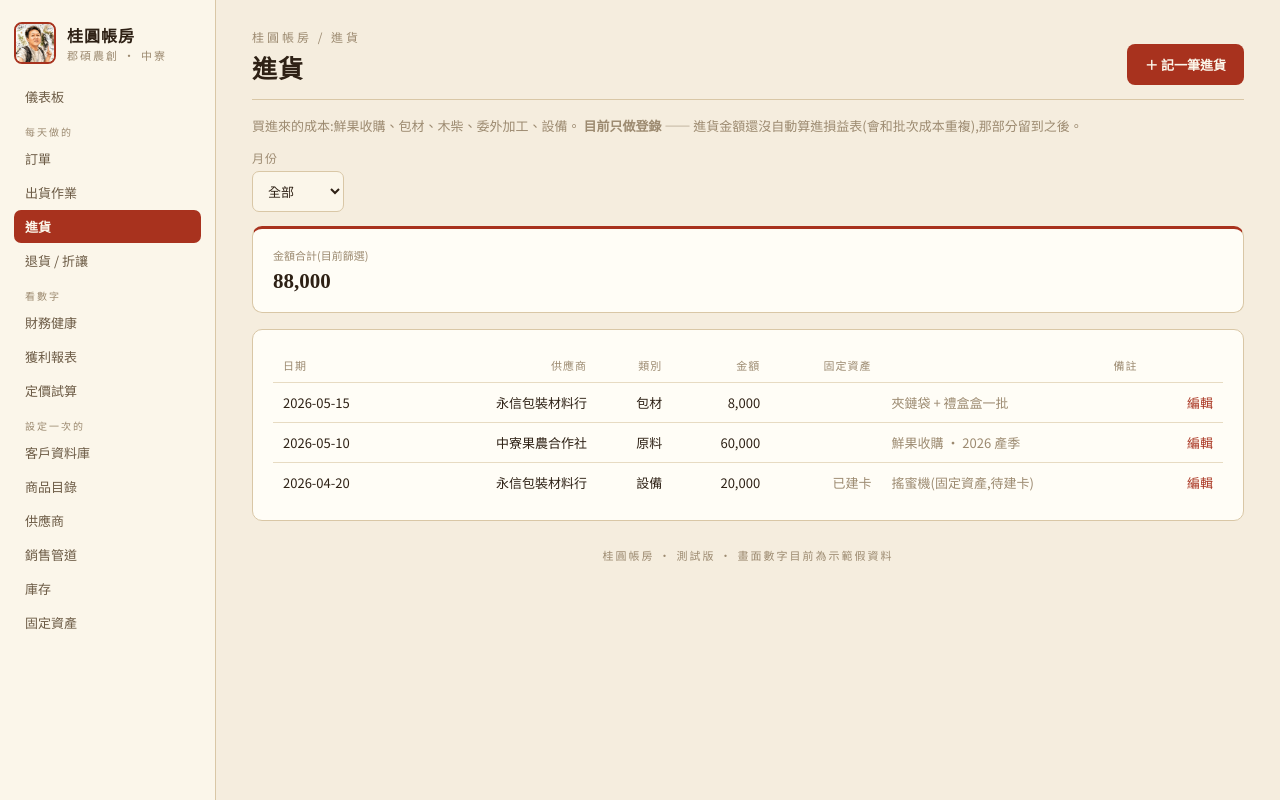
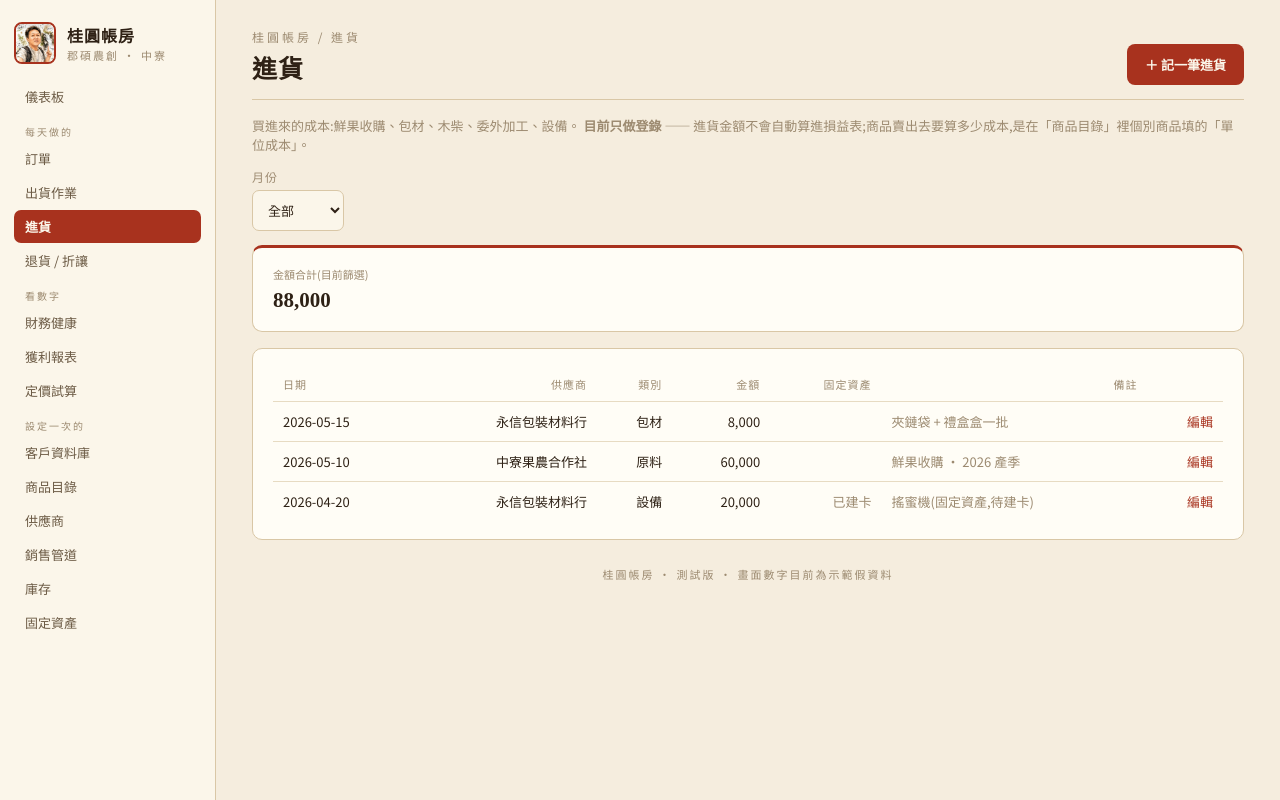
Before and after one commit to chihsuanwang/Jun-Shuo, a FastAPI app: page /purchases in a window 1280 px wide. Run offline with FastAPI, Linux system fonts and the light colour scheme; data comes from the database, SQL or seed files in the repository; parts of the project's set-up code (start-up, migrations or seed data) failed here and were passed over.

Commit message:
進貨頁面說明文字更新,拿掉過時的「批次成本」用語
批次功能已經拿掉,原本的「會和批次成本重複」說法現在只會讓人困惑;
改成講清楚成本是在「商品目錄」個別商品填的單位成本

Co-Authored-By: Claude Sonnet 5 <noreply@anthropic.com>

```diff
--- a/app/templates/purchases.html
+++ b/app/templates/purchases.html
@@ -8,7 +8,7 @@
 <hr class="rule">
 <p class="muted" style="font-size:13px;margin:-4px 0 14px">
   買進來的成本:鮮果收購、包材、木柴、委外加工、設備。
-  <b>目前只做登錄</b> —— 進貨金額還沒自動算進損益表(會和批次成本重複),那部分留到之後。
+  <b>目前只做登錄</b> —— 進貨金額不會自動算進損益表;商品賣出去要算多少成本,是在「商品目錄」裡個別商品填的「單位成本」。
 </p>
 
 <form method="get" action="/purchases" style="display:flex;gap:10px;flex-wrap:wrap;align-items:end;margin-bottom:14px">
```
